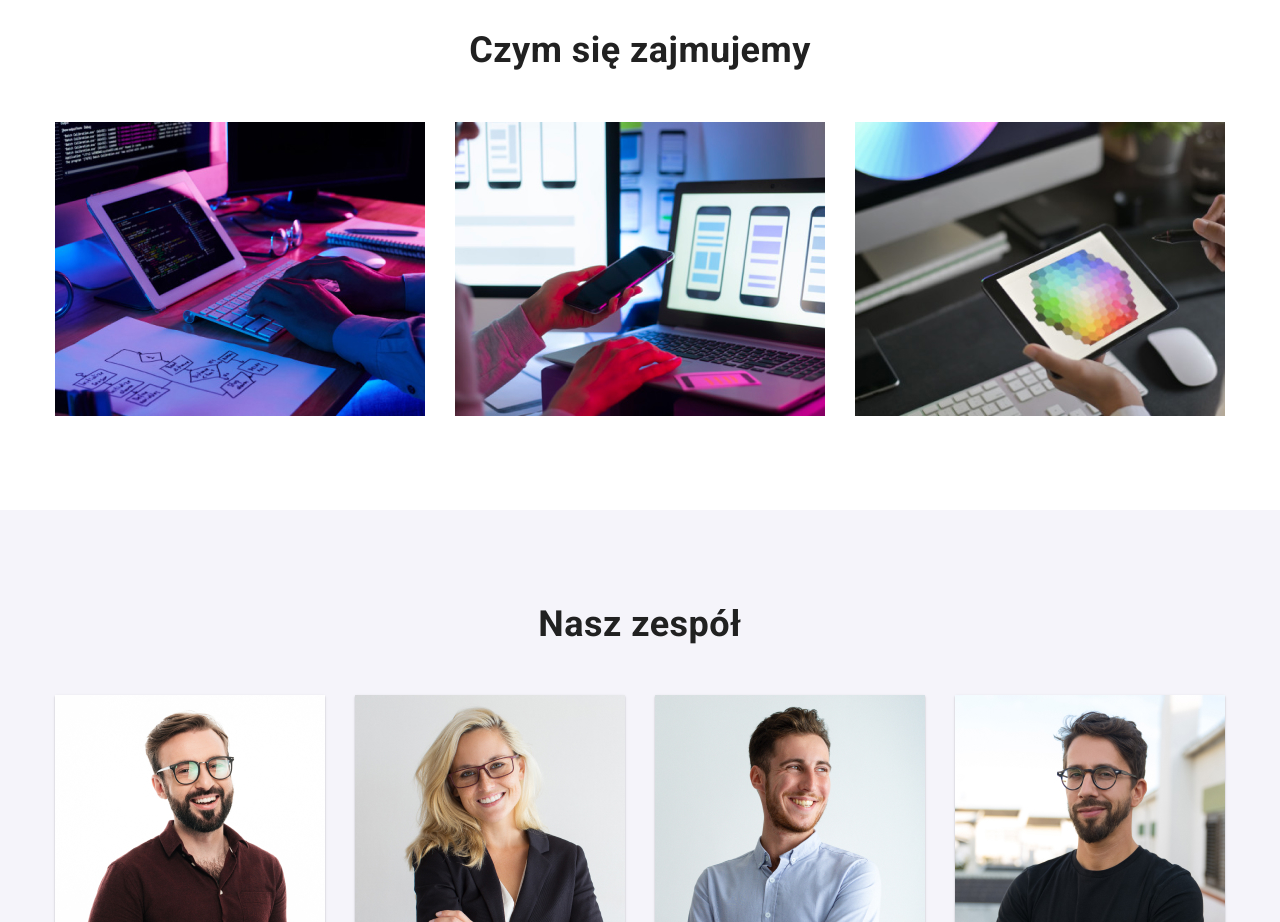
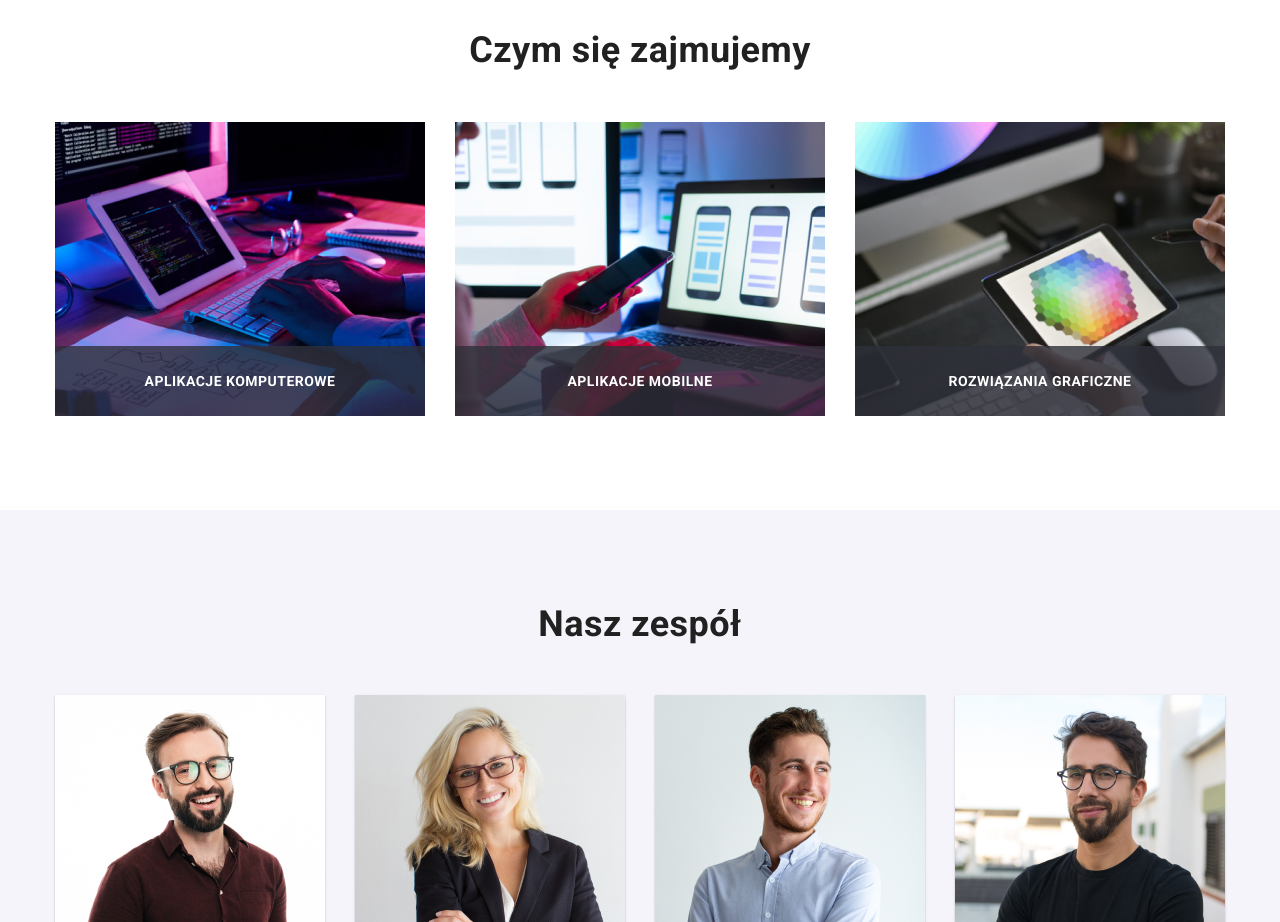
Before and after one commit to KamQuoss/goit-markup-hw-05, a plain HTML site: page index.html in a window 1280 px wide. Shown: the part 1100-2022 px from the top of the page. Drawn offline with nearby package versions, Linux system fonts and the light colour scheme.

Commit message:
add labels to what we do ilustrations

```diff
--- a/css/style.css
+++ b/css/style.css
@@ -23,7 +23,8 @@ body {
 h1,
 h2,
 h3,
-p {
+p,
+figure {
   margin: 0;
 }
 
@@ -276,6 +277,26 @@ ul.contact-container {
   line-height: 1.7;
 }
 
+/* what we do */
+
+.card-what-we-do {
+  position: relative;
+}
+.card-what-we-do .label {
+  position: absolute;
+  bottom: 0;
+  left: 0;
+  width: 100%;
+  padding: 27px;
+  font-weight: 700;
+  font-size: 14px;
+  line-height: 1.15;
+  text-align: center;
+  text-transform: uppercase;
+  color: #ffffff;
+  background: rgba(47, 48, 58, 0.8);
+}
+
 /* team */
 
 .card-team {
--- a/index.html
+++ b/index.html
@@ -106,13 +106,22 @@
                 <h2 class="heading-2">Czym się zajmujemy</h2>
                 <ul class="flex-grid-3">
                     <li>
-                        <img src="./images/what-we-do-01.jpg" alt="programista pisze aplikację">
+                        <figure class="card-what-we-do">
+                            <img src="./images/what-we-do-01.jpg" alt="programista pisze aplikację">
+                            <figcaption class="label">Aplikacje komputerowe</figcaption>
+                        </figure>
                     </li>
                     <li>
-                        <img src="./images/what-we-do-02.jpg" alt="ux designer projektuje widok mobilny aplikacji">
+                        <figure class="card-what-we-do">
+                            <img src="./images/what-we-do-02.jpg" alt="ux designer projektuje widok mobilny aplikacji">
+                            <figcaption class="label">Aplikacje mobilne</figcaption>
+                        </figure>
                     </li>
                     <li>
-                        <img src="./images/what-we-do-03.jpg" alt="designer wybiera kolor z palety barw">
+                        <figure class="card-what-we-do">
+                            <img src="./images/what-we-do-03.jpg" alt="designer wybiera kolor z palety barw">
+                            <figcaption class="label">Rozwiązania graficzne</figcaption>
+                        </figure>
                     </li>
                 </ul>
             </div>
```
